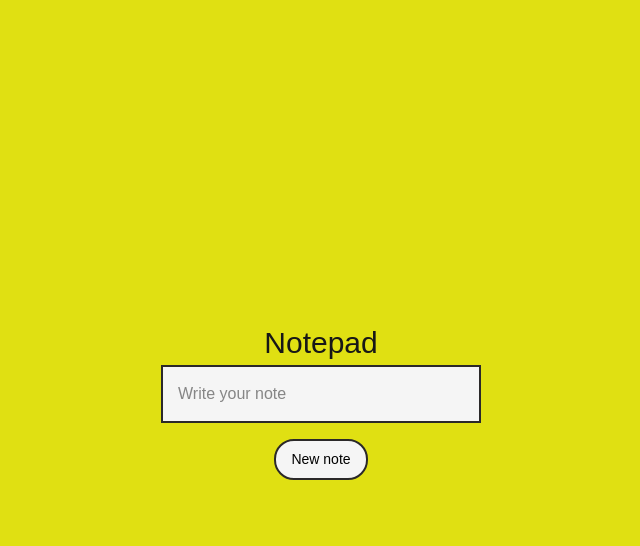
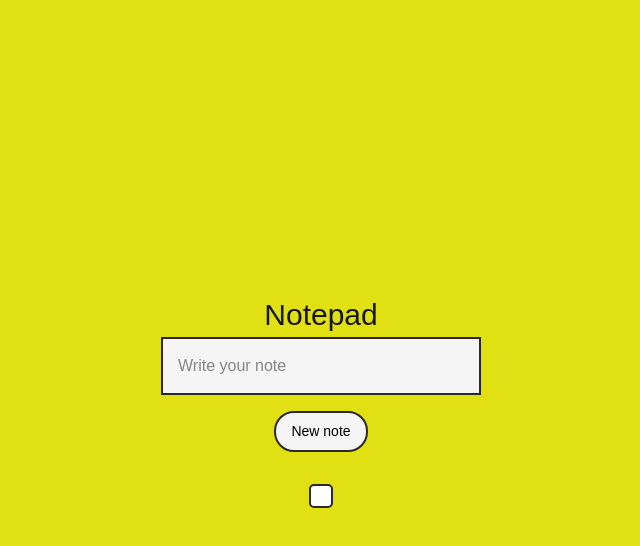
Before and after one commit to ArmandoFilho/Notepad, a Next.js app: page / in a window 1280 px wide. Both pictures are taken after a click on the button "New note". Shown: the top 546 px of the page, without its empty margins (319-959 px from the left). Built offline with nearby package versions, Linux system fonts and the light colour scheme.

Commit message:
Added the Note component and made it so you can add notes to the page

```diff
--- /dev/null
+++ b/src/app/components/notes.tsx
@@ -0,0 +1,3 @@
+export type Note = {
+  text: string;
+};
--- a/src/app/globals.css
+++ b/src/app/globals.css
@@ -5,12 +5,7 @@
   --foreground: #171717;
 }
 
-@theme inline {
-  --color-background: var(--background);
-  --color-foreground: var(--foreground);
-  --font-sans: var(--font-geist-sans);
-  --font-mono: var(--font-geist-mono);
-}
+
 
 @media (prefers-color-scheme: dark) {
   :root {
@@ -43,3 +38,19 @@ input{
   width: 20rem;
   font-size: 16px;
 }
+
+.notes-container {
+  margin-top: 2rem;
+  display: flex;
+  flex-direction: row;
+  flex-wrap: wrap;
+  gap: 10px;
+}
+
+.note {
+  background-color: #ffffff;
+  border: 2px solid rgb(43, 41, 41);
+  padding: 10px;
+  border-radius: 5px;
+  word-wrap: break-word;
+}
--- a/src/app/page.tsx
+++ b/src/app/page.tsx
@@ -1,11 +1,31 @@
+"use client"
 import Image from "next/image";
+import React, { useState } from "react";
+import { Note } from "@/app/components/notes";
 
 export default function Home() {
+  const [notes, setNotes] = useState<Note[]>([]);
+  const [inputText, setInputText] = useState("");
+
+  const handleAddNote = () =>
+  {
+    const newNote: Note = { text: inputText };
+    setNotes([...notes, newNote]);
+    setInputText("");
+  };
+
   return (
+
     <div className="flex justify-center items-center h-screen flex-col">
       <p className="text-[30px]"> Notepad</p>
-      <input type="Write your note" placeholder="Write your note"/>
-      <button className="mt-4">New note</button>
+      <input type="text" placeholder="Write your note" value={inputText} onChange={(e) => setInputText(e.target.value)}/>
+      <button className="mt-4" onClick={handleAddNote} >New note</button>
+      <div className="notes-container">
+      {
+        notes.map((note, index) => (
+        <div key={index} className="note">{note.text}</div>))
+      }
+      </div>
     </div>
   );
 }
```
